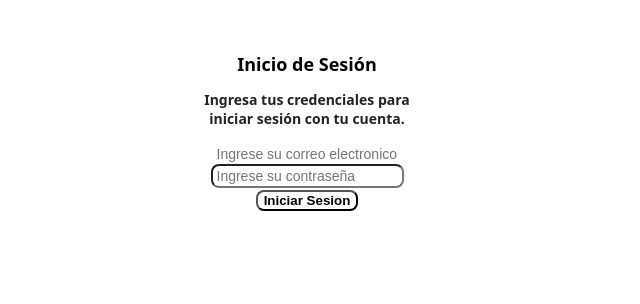
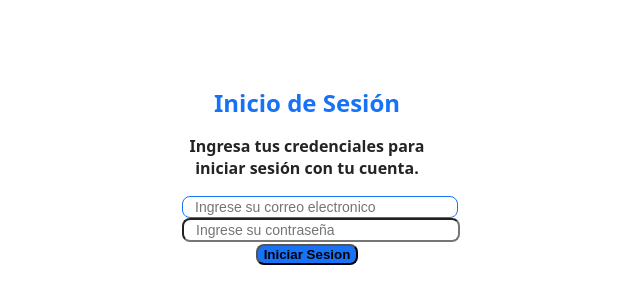
Before and after one commit to Jefrey13/CRMPCG.WEB, a React (Vite) app: page /login in a window 1280 px wide. Shown: the top 304 px of the page, without its empty margins (333-973 px from the left). Built offline with nearby package versions, Linux system fonts and the light colour scheme.

Commit message:
feat: agregando estilos personlizados

```diff
--- a/src/Styles/loginPresentation.css
+++ b/src/Styles/loginPresentation.css
@@ -2,36 +2,41 @@
     max-width: 250px;
     background-color: var(--bgColor);
     border-radius: 12px;
+    padding: 8px 12px;
 }
 
 .form-title{
-    font-size: 18px;
+    font-size: 24px;
     font-weight: bold;
-    color: var(--PrimaryColor);
+    color: var(--primaryColor);
     text-align: center;
 }
 
 .form-subTitle{
-    font-size: 14px;
+    font-size: 16px;
     text-align: center;
     color: var(--textColor);
 }
 
 .form-email{
+    width: 100%;
+    height: 12px;
     border-radius: 8px;
     background-color: transparent;
     color: var(--textColor);
     font-size: 14px;
-    padding: 2px 4px;
+    padding: 4px 12px;
     text-align: left;
-    border: solid 1px var(--PrimaryColor);
+    border: solid 1px var(--primaryColor);
 }
 .form-password{
+    width: 100%;
+    height: 12px;
     border-radius: 8px;
     background-color: transparent;
     color: var(--textColor);
     font-size: 14px;
-    padding: 2px 4px;
+    padding: 4px 12px;
     text-align: left;
 }
 .form-errors{
@@ -43,7 +48,7 @@
 
 .form-button{
     color: var(--whiteColor);
-    background-color: var(--PrimaryColor);
+    background-color: var(--primaryColor);
     border-radius: 8px;
     font-size: 12;
     font-weight: bold;
--- a/src/index.css
+++ b/src/index.css
@@ -11,3 +11,7 @@
   --bgColor:#fff;
   --errorColor:#E74129;
 }
+
+:root > * {
+  margin: 30px 0;
+}
```
